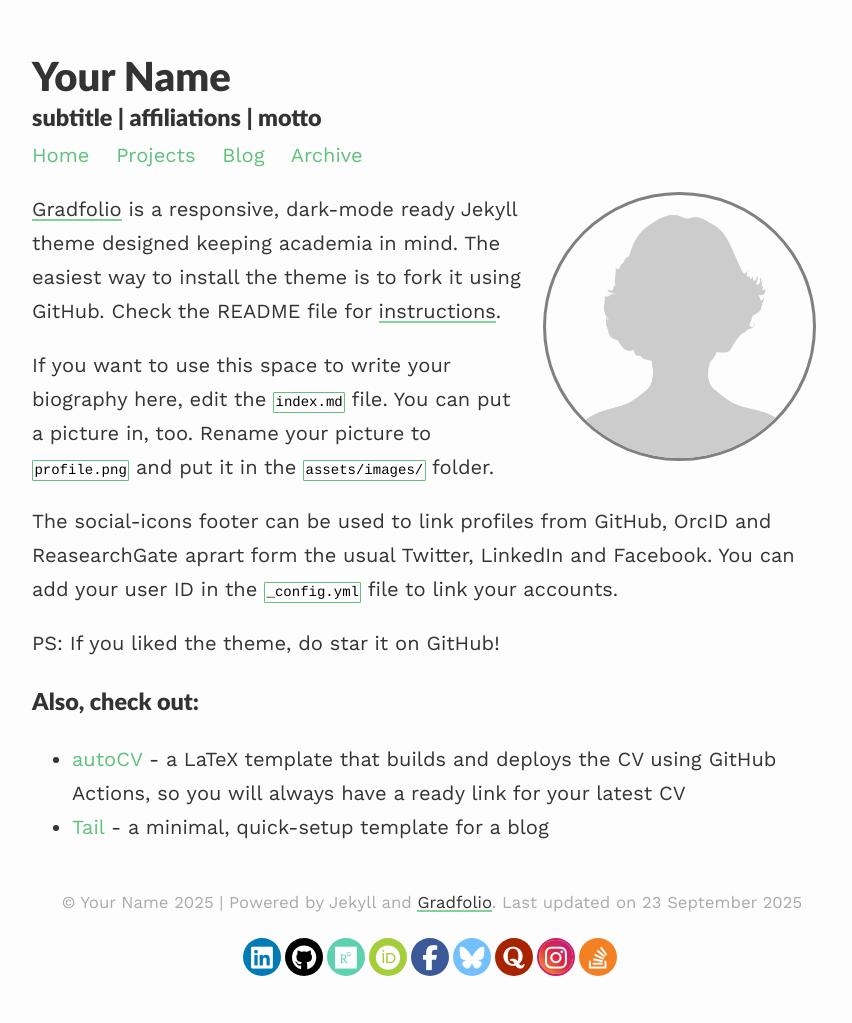
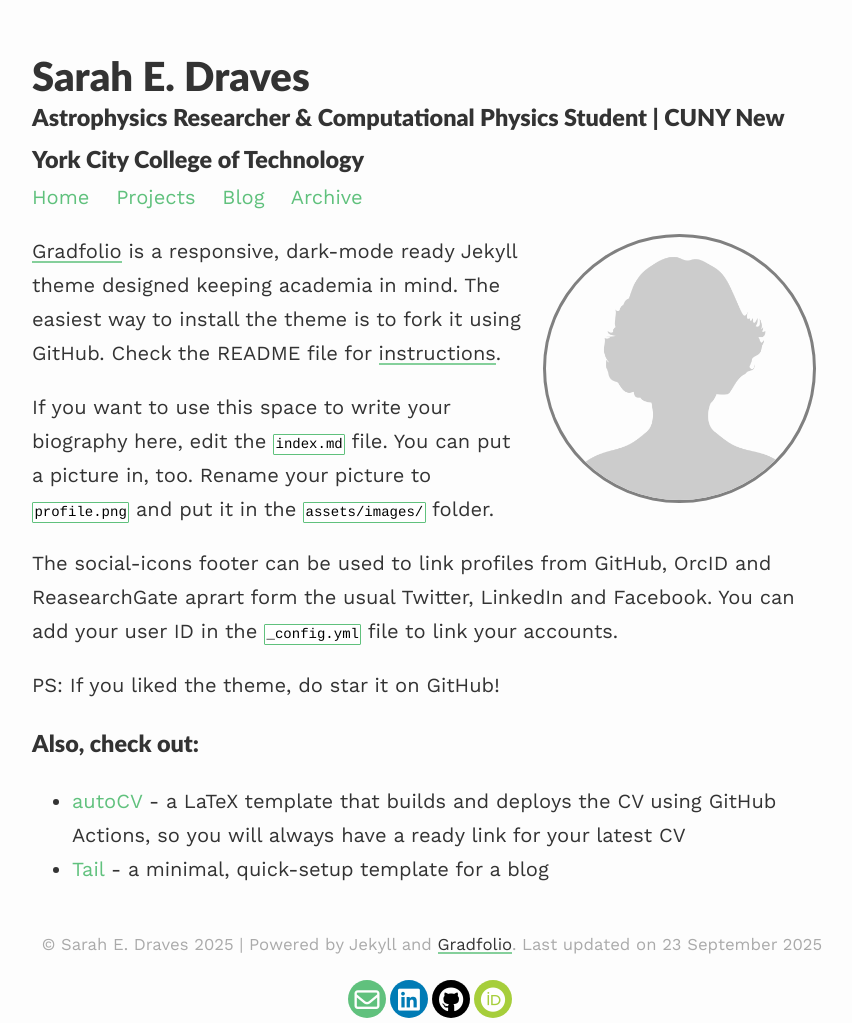
Before and after one commit to sarahedraves/sarahedraves.github.io, a Jekyll site: the page built from index.md, in a window 1280 px wide. Shown: the whole page, without its empty margins (208-1060 px from the left). Built offline with Jekyll 4.4.1, drawn with Linux system fonts in a browser that asks for light colours; before the commit the page ends 981 px from its top, so only the background shows below that.

Commit message:
Modify site title, description, and links
Updated personal information and social media links.

```diff
--- a/_config.yml
+++ b/_config.yml
@@ -1,11 +1,11 @@
-### your site title here
+### Sarah E. Draves
 
-title: Your Name
-description: subtitle | affiliations | motto
+title: Sarah E. Draves
+description: Astrophysics Researcher & Computational Physics Student | CUNY New York City College of Technology
 
-baseurl: /gradfolio #name of GitHub repository
-url: "" #custom url to be used instead of GitHub repository
-email: #
+baseurl: "/" #name of GitHub repository
+url: "https://sarahedraves.github.io" #custom url to be used instead of GitHub repository
+email: sarah@draves.org #
 
 # Pagination
 paginate: 4
@@ -13,15 +13,15 @@ permalink: /blog/:year/:title/
 paginate_path: /blog/page:num/
 
 # Social media links in footer
-linkedin: "#"
-stackoverflow: "#"
-github: "#"
-researchgate: "#"
-orcid: "#"
-quora: "#"
-instagram: "#"
-facebook: "#"
-bluesky: "#"
+linkedin: "#sarahedraves"
+#stackoverflow: "#"
+github: "#sarahedraves"
+#researchgate: "#"
+orcid: "#0009-0003-9262-4880"
+#quora: "#"
+#instagram: "#"
+#facebook: "#"
+#bluesky: "#"
 
 # Markdown
 highlighter: rouge
```
